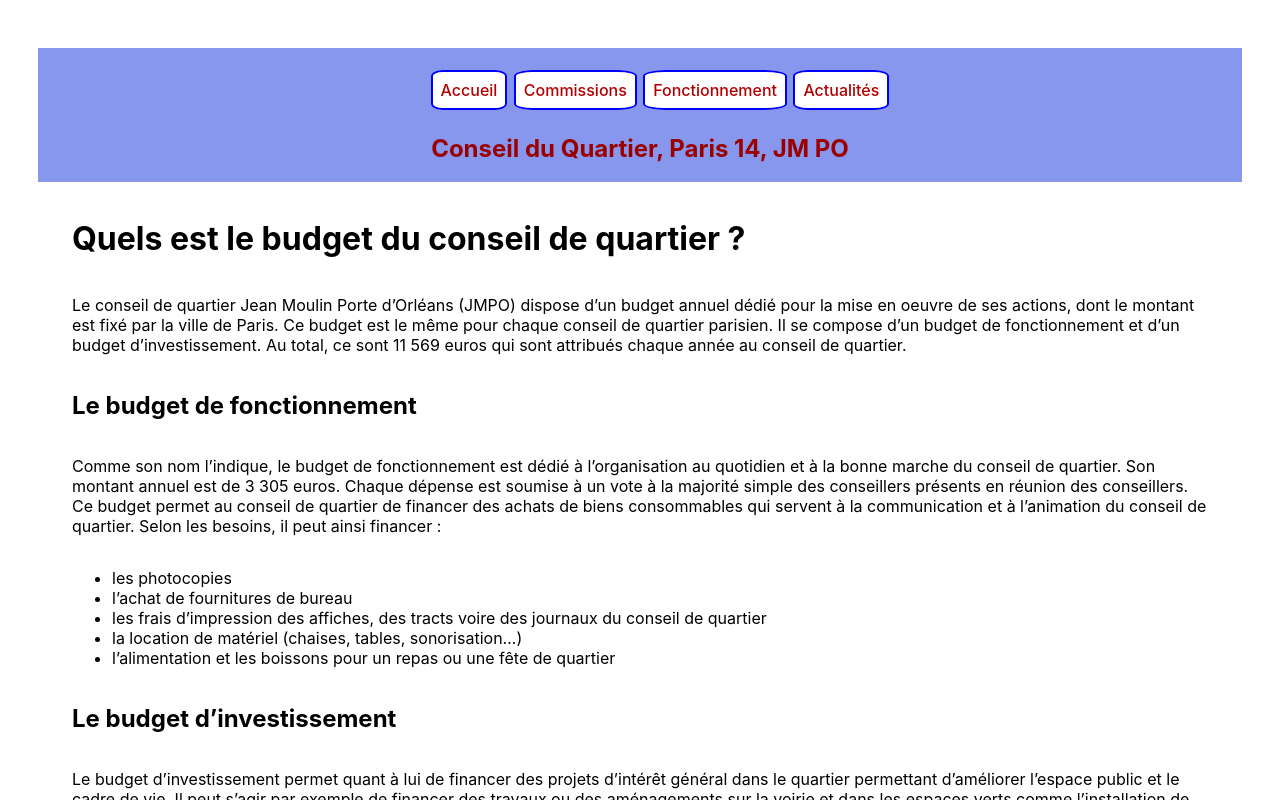
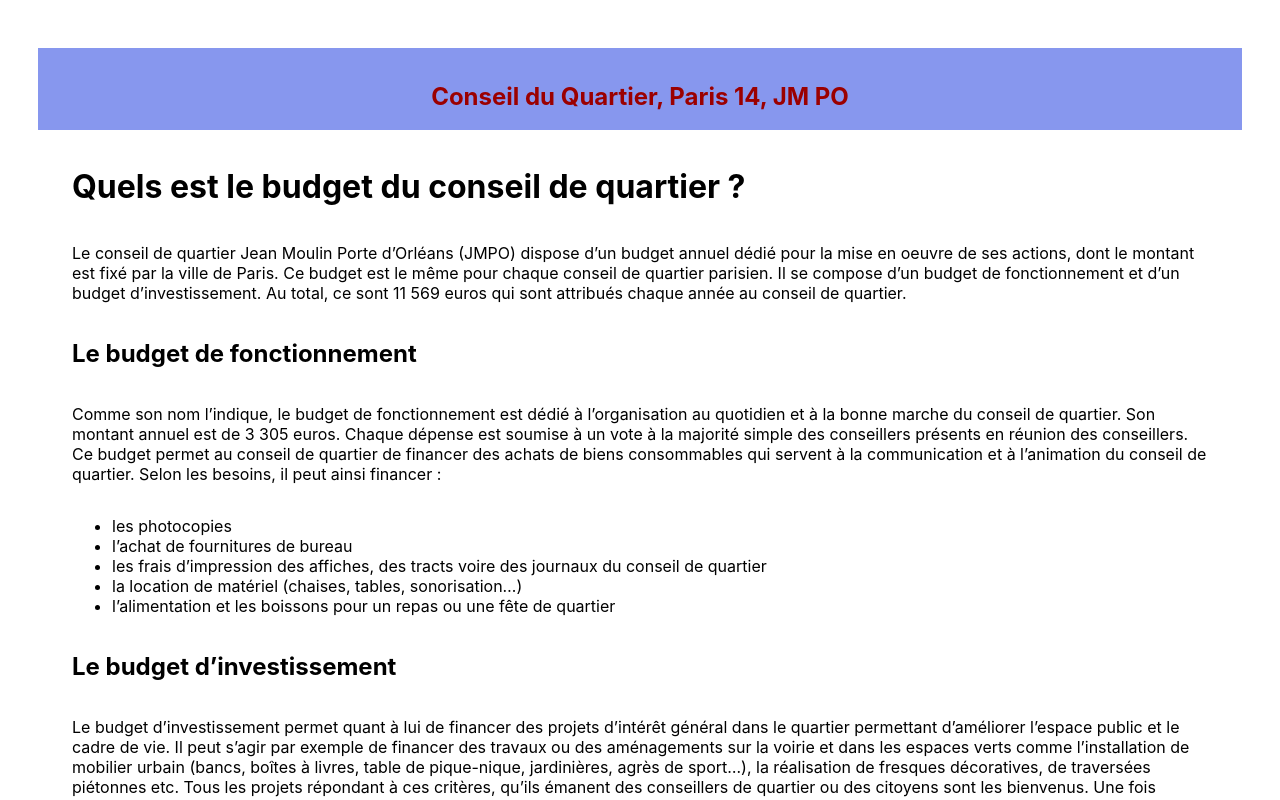
Before and after one commit to helgaParis/animation, a Next.js app: page /budget in a window 1280 px wide. Shown: the top 800 px of the page. Built offline with nearby package versions, Linux system fonts and the light colour scheme.

Commit message:
link changes

```diff
--- a/components/layout.js
+++ b/components/layout.js
@@ -42,10 +42,23 @@ export default function Layout({ children}) {
             <header className={styles.header}>
 
                 <div className={styles.navbar}>
-                    <ul>
+                    <ul className={styles.menu2}>
                         <li><Link href="/">
-                             <a title="Accueil">Accueil</a>
-                             </Link>
+                            <a title="Accueil">Accueil</a>
+                            </Link>
+                            <ul>
+                                <li>
+                                    <Link href="/charte">
+                                    <a title="La Charte des Conseils du Quartier" >Charte</a>
+                                    </Link>
+
+                                <li>
+                                    <Link href="/histoire">
+                                    <a title="L'histoire des Conseils de Quartier" >Histoire</a>
+                                    </Link>
+                                </li>
+                                </li>
+                            </ul>
                         </li>
                         <li>
                             <Link href="/commissions">
@@ -85,28 +98,18 @@ export default function Layout({ children}) {
                             </ul>
                         </li>
                         <li>
-                            <Link href="/comitee">
+                            <Link href="/comite">
                             <a title="Le fonctionnement du Conseil" >Fonctionnement</a>
                             </Link>
                             <ul className={styles.menu2}>
                                 <li>
-                                    <Link href="/comitee">
-                                    <a title="Le Comitée d'Animation" >Comitée</a>
+                                    <Link href="/comite">
+                                    <a title="Le Comité d'Animation" >Comitée</a>
                                     </Link>
                                 </li>
                                 <li>
                                     <Link href="/budget">
                                     <a title="Le budget du Conseil de Quartier" >Budget</a>
-                                    </Link>
-                                </li>
-                                <li>
-                                    <Link href="/charte">
-                                    <a title="La Charte des Conseils du Quartier" >Charte</a>
-                                    </Link>
-                                </li>
-                                <li>
-                                    <Link href="/histoire">
-                                    <a title="L'histoire des Conseils de Quartier" >Histoire</a>
                                     </Link>
                                 </li>
                                 <li>
--- a/pages/comitee.js
+++ b/pages/comite.js
@@ -4,7 +4,7 @@ import styles from '../styles/Home.module.css'
 // import Link from 'next/link'
 
 
-export default function Commitee() {
+export default function Commite() {
     return (
     <Layout >
       <Head>
```
